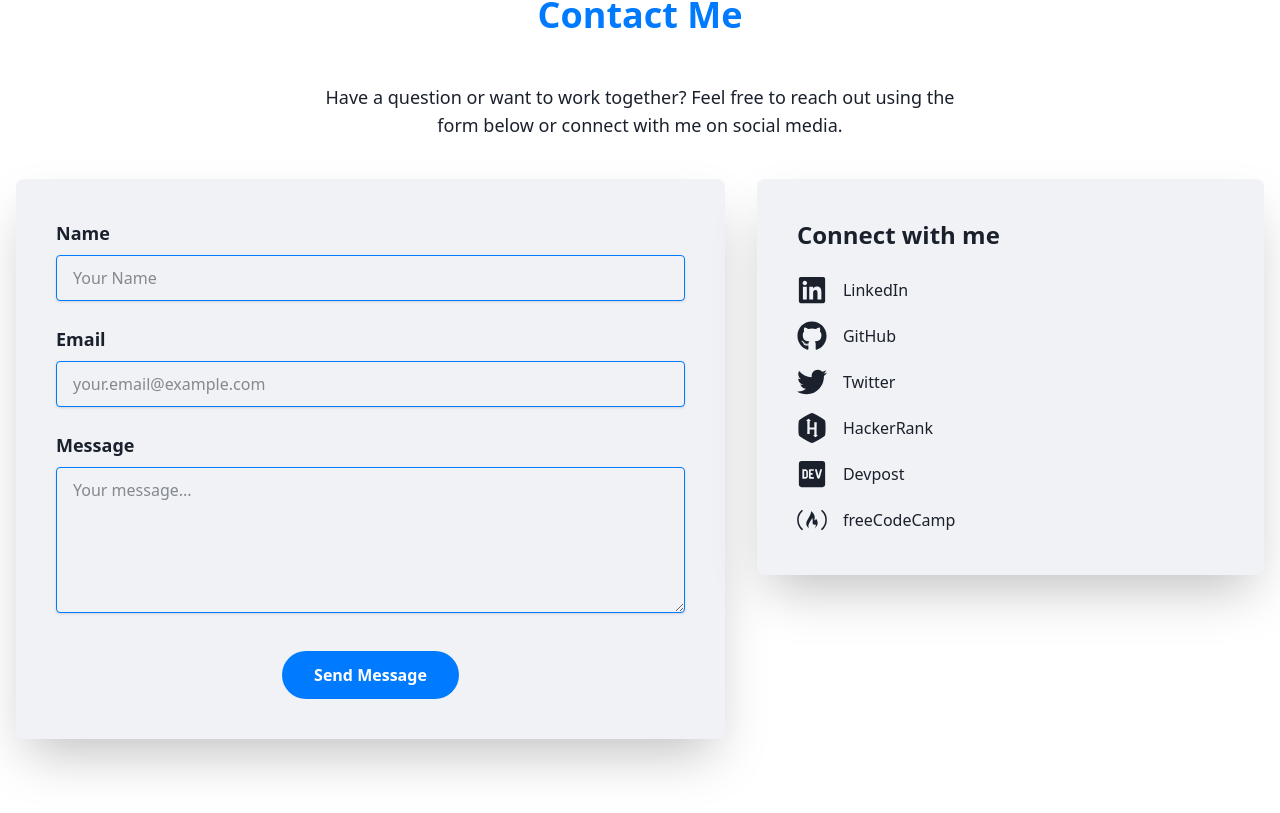
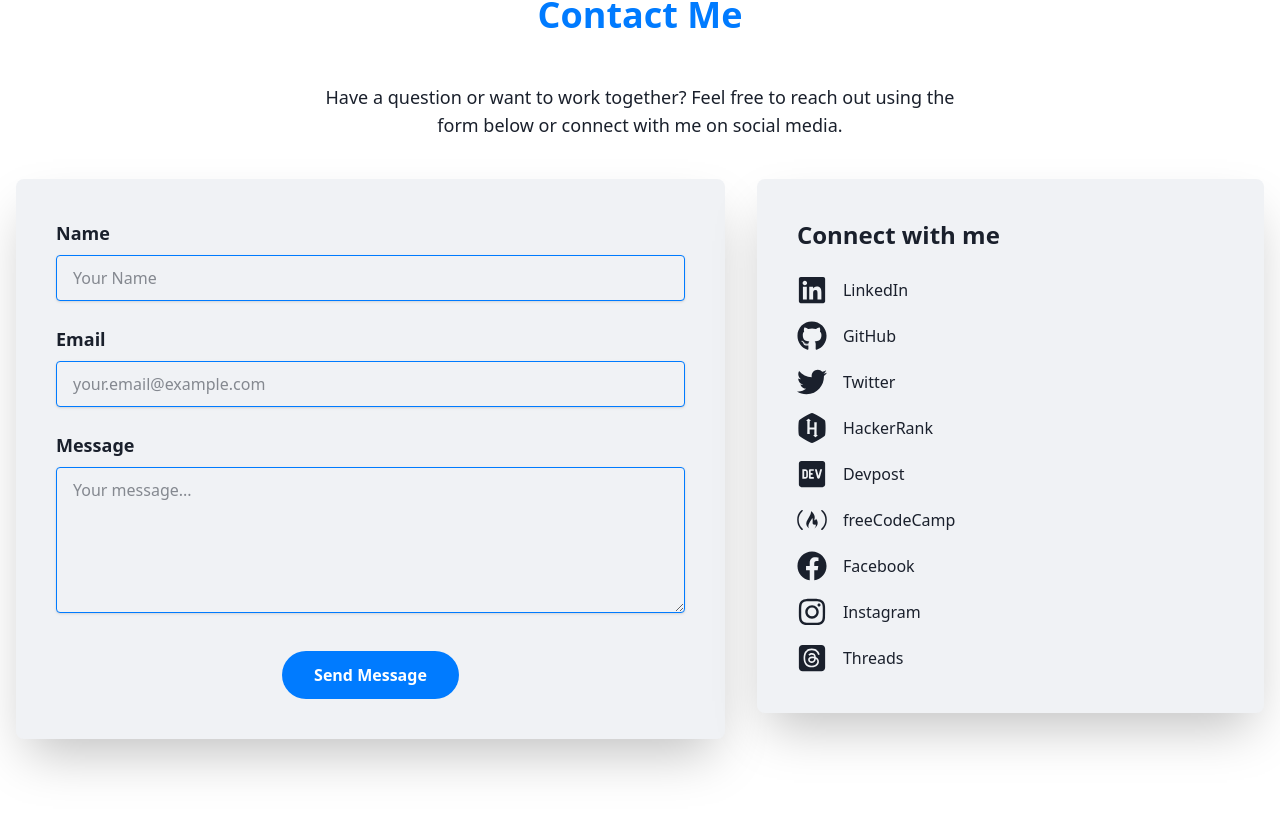
Before and after one commit to fahmidurshanto/web-dev-portfolio, a React (Vite) app: page / in a window 1280 px wide. Shown: the part 2255-3068 px from the top of the page. Built offline with nearby package versions, Linux system fonts and the light colour scheme; no server answers.

Commit message:
Added more social media links

```diff
--- a/src/components/Contact.jsx
+++ b/src/components/Contact.jsx
@@ -1,5 +1,6 @@
 import React, { useState } from 'react';
-import { FaLinkedin, FaGithub, FaTwitter, FaHackerrank, FaDev, FaFreeCodeCamp } from 'react-icons/fa';
+import { FaLinkedin, FaGithub, FaTwitter, FaHackerrank, FaDev, FaFreeCodeCamp, FaFacebook, FaInstagram } from 'react-icons/fa';
+import { FaSquareThreads } from 'react-icons/fa6';
 import Swal from 'sweetalert2';
 import { createMessage } from '../utils/api';
 import { Link } from 'react-router-dom';
@@ -82,8 +83,17 @@ const Contact = () => {
               <Link to="https://devpost.com/your-profile" target="_blank" rel="noopener noreferrer" className="flex items-center text-[var(--text-color)] hover:text-[var(--primary-color)] transition duration-300">
                 <FaDev size={30} className="mr-4" /> Devpost
               </Link>
-              <Link to="https://www.freecodecamp.org/fahmidurshanto" target="_blank" rel="noopener noreferrer" className="flex items-center text-[var(--text-color)] hover:text-[var(--primary-color)] transition duration-300">
+              <Link to="https://www.freecodecamp.org/your-profile" target="_blank" rel="noopener noreferrer" className="flex items-center text-[var(--text-color)] hover:text-[var(--primary-color)] transition duration-300">
                 <FaFreeCodeCamp size={30} className="mr-4" /> freeCodeCamp
+              </Link>
+              <Link to="https://www.facebook.com/mdfahmidurrahman.shanto.9/" target="_blank" rel="noopener noreferrer" className="flex items-center text-[var(--text-color)] hover:text-[var(--primary-color)] transition duration-300">
+                <FaFacebook size={30} className="mr-4" /> Facebook
+              </Link>
+              <Link to="https://www.instagram.com/fahmidurrahamanshanto/" target="_blank" rel="noopener noreferrer" className="flex items-center text-[var(--text-color)] hover:text-[var(--primary-color)] transition duration-300">
+                <FaInstagram size={30} className="mr-4" /> Instagram
+              </Link>
+              <Link to="https://www.threads.com/@fahmidurrahamanshanto" target="_blank" rel="noopener noreferrer" className="flex items-center text-[var(--text-color)] hover:text-[var(--primary-color)] transition duration-300">
+                <FaSquareThreads size={30} className="mr-4" /> Threads
               </Link>
             </div>
           </div>
```
